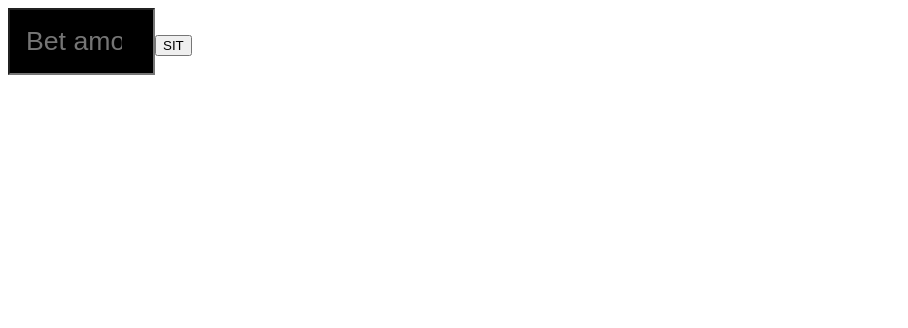
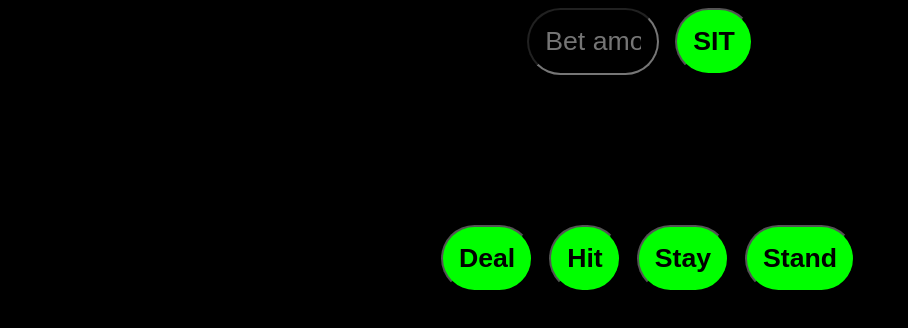
Before and after one commit to MihaiTSandu/blackjack-home-task, a React (Create React App) app: page / in a window 1280 px wide. Shown: the top 328 px of the page, without its empty margins (0-908 px from the left). Built offline with nearby package versions, Linux system fonts and the light colour scheme.

Commit message:
feat: add buttons and api calls

```diff
--- a/public/index.html
+++ b/public/index.html
@@ -24,6 +24,24 @@
       work correctly both with client-side routing and a non-root public URL.
       Learn how to configure a non-root public URL by running `npm run build`.
     -->
+    <style>
+      input[type="number"] {
+        -moz-appearance: textfield;
+      }
+
+      input::-webkit-outer-spin-button,
+      input::-webkit-inner-spin-button {
+        -webkit-appearance: none;
+        margin: 0;
+      }
+
+      body {
+        text-align: center;
+        background-color: black;
+        font-size: 30pt;
+        overflow: hidden;
+      }
+    </style>
     <title>Blackjack</title>
   </head>
   <body>
--- a/src/app/components/BetAmountInput/index.tsx
+++ b/src/app/components/BetAmountInput/index.tsx
@@ -1,7 +1,7 @@
 import React from "react";
 import styled from "styled-components";
 
-function BetAmountInput() {
+function BetAmountInput(props: any) {
   return (
     <>
       <StyledInput
@@ -9,8 +9,15 @@ function BetAmountInput() {
         type="number"
         max="1000"
         min="10"
+        value={props.value}
+        onInput={props.onInput}
       />
-      <button type="button">SIT</button>
+      <StyledInputButton onClick={props.onClick} type="button">
+        SIT
+      </StyledInputButton>
+      {props.availableBetOptions?.forEach((element: string) => {
+        <span>{element}</span>;
+      })}
     </>
   );
 }
@@ -19,7 +26,21 @@ export default BetAmountInput;
 
 const StyledInput = styled.input`
   background-color: black;
+  border-radius: 3rem;
   color: gray;
   font-size: 20pt;
   padding: 1rem 1rem 1rem 1rem;
+
+  :focus {
+    outline: none;
+  }
 `;
+
+const StyledInputButton = styled.button`
+  background-color: #00ff00;
+  border-radius: 3rem;
+  font-size: 20pt;
+  font-weight: 800;
+  margin-left: 1rem;
+  padding: 1rem 1rem 1rem 1rem;
+`;
--- /dev/null
+++ b/src/app/components/DisplayCards/index.tsx
@@ -0,0 +1,13 @@
+import React from "react";
+
+function DisplayCards(props: any) {
+  return (
+    <div>
+      <h1>{props.dealerCards}</h1>
+      <br></br>
+      <h2>{props.playerCards}</h2>
+    </div>
+  );
+}
+
+export default DisplayCards;
--- a/src/app/components/GameButton/index.tsx
+++ b/src/app/components/GameButton/index.tsx
@@ -1,7 +1,21 @@
 import React from "react";
+import styled from "styled-components";
 
-function GameButton() {
-  return <></>;
+function GameButton(props: any) {
+  return (
+    <>
+      <StyledButton onClick={props.onClick}>{props.name}</StyledButton>
+    </>
+  );
 }
 
 export default GameButton;
+
+const StyledButton = styled.button`
+  background-color: #00ff00;
+  border-radius: 3rem;
+  font-size: 20pt;
+  font-weight: 800;
+  margin-left: 1rem;
+  padding: 1rem 1rem 1rem 1rem;
+`;
--- a/src/app/pages/GamePage.tsx
+++ b/src/app/pages/GamePage.tsx
@@ -1,10 +1,86 @@
-import React from "react";
+import React, { useState } from "react";
+import dealApiCall from "../../utils/dealApiCall";
+import sitApiCall from "../../utils/sitApiCall";
+import standApiCall from "../../utils/standApiCall";
+import turnApiCall from "../../utils/turnApiCall";
 import BetAmountInput from "../components/BetAmountInput";
+import DisplayCards from "../components/DisplayCards";
+import GameButton from "../components/GameButton";
 
 function GamePage() {
+  const [availableMoney, setavailableMoney] = useState("");
+  const [availableBetOptions, setAvailableBetOptions] = useState([]);
+  const [sessionId, setSessionId] = useState("");
+  const [betAmount, setBetAmount] = useState("");
+
+  const sitButtonClick = async () => {
+    if (availableMoney === "") {
+      alert("Must place a bet between 10 and 1000");
+    } else if (parseInt(availableMoney, 10) < parseInt("10", 10)) {
+      alert("Must place a bet between 10 and 1000");
+    } else if (parseInt(availableMoney, 10) > parseInt("1000", 10)) {
+      alert("Must place a bet between 10 and 1000");
+    } else {
+      sitApiCall(
+        { balance: availableMoney },
+        setSessionId,
+        setAvailableBetOptions
+      );
+    }
+  };
+
+  const standButtonClick = async () => {
+    if (sessionId) {
+      standApiCall({ sessionId: sessionId });
+    } else {
+      alert("You must first sit at a table!");
+    }
+  };
+
+  const dealButtonClick = async () => {
+    await setBetAmount("10");
+    if (sessionId) {
+      dealApiCall({ bet: betAmount, sessionId: sessionId });
+    } else {
+      alert("You must first sit at a table!");
+    }
+  };
+
+  const turnButtonClick = async (action: string) => {
+    if (sessionId) {
+      turnApiCall({ action: action, sessionId: sessionId });
+    } else {
+      alert("You must first sit at a table!");
+    }
+  };
+
   return (
     <>
-      <BetAmountInput />
+      <BetAmountInput
+        value={availableMoney}
+        onInput={(e: any) => {
+          setavailableMoney(e.target.value);
+        }}
+        onClick={sitButtonClick}
+        availableBetOptions={availableBetOptions}
+      />
+      <DisplayCards></DisplayCards>
+      <div>
+        <GameButton onClick={dealButtonClick} name="Deal" />
+        <GameButton
+          onClick={() => {
+            turnButtonClick("hit");
+          }}
+          name="Hit"
+        />
+        <GameButton
+          onClick={() => {
+            turnButtonClick("stay");
+          }}
+          name="Stay"
+        />
+        <GameButton onClick={standButtonClick} name="Stand" />
+      </div>
     </>
   );
 }
--- /dev/null
+++ b/src/utils/dealApiCall.ts
@@ -0,0 +1,18 @@
+import encodeCallBody from "./encodeCallBody";
+
+const dealApiCall = async (details: any) => {
+
+    const requestBody = encodeCallBody(details);
+
+        const response = await fetch("https://blackjack.fuzz.me.uk/deal", {
+        method: "POST",
+        headers: {
+          "Content-Type": "application/x-www-form-urlencoded",
+        },
+        body: requestBody,
+        });
+
+    return response;
+}
+
+export default dealApiCall;
--- /dev/null
+++ b/src/utils/encodeCallBody.ts
@@ -0,0 +1,13 @@
+const encodeCallBody = (details: any) => {
+    let requestBody: any = [];
+    for (const property in details) {
+      const encodedKey = encodeURIComponent(property);
+      const encodedValue = encodeURIComponent(details[property]);
+      requestBody.push(encodedKey + "=" + encodedValue);
+    }
+    requestBody = requestBody.join("&");
+
+    return requestBody;
+}
+
+export default encodeCallBody;
--- /dev/null
+++ b/src/utils/sitApiCall.ts
@@ -0,0 +1,21 @@
+import encodeCallBody from "./encodeCallBody";
+
+const sitApiCall = async (details: any, setSessionId: React.Dispatch<React.SetStateAction<string>>
+  , setAvailableBetOptions: React.Dispatch<React.SetStateAction<never[]>>) => {
+
+  const requestBody = encodeCallBody(details);
+
+    const response = await fetch("https://blackjack.fuzz.me.uk/sit", {
+        method: "POST",
+        headers: {
+          "Content-Type": "application/x-www-form-urlencoded",
+        },
+        body: requestBody,
+      });
+      // ?????
+      const json = await response.json();
+      setSessionId(json.sessionId);
+      setAvailableBetOptions(json.availableBetOptions);
+}
+
+export default sitApiCall;
--- /dev/null
+++ b/src/utils/standApiCall.ts
@@ -0,0 +1,17 @@
+import encodeCallBody from "./encodeCallBody";
+
+const standApiCall = async (details: any) => {
+const requestBody = encodeCallBody(details);
+
+const response = await fetch("https://blackjack.fuzz.me.uk/stand", {
+method: "POST",
+headers: {
+  "Content-Type": "application/x-www-form-urlencoded",
+},
+body: requestBody,
+});
+
+return response;
+}
+
+export default standApiCall;
--- /dev/null
+++ b/src/utils/turnApiCall.ts
@@ -0,0 +1,17 @@
+import encodeCallBody from "./encodeCallBody";
+
+const turnApiCall = async (details: any) => {
+    const requestBody = encodeCallBody(details);
+
+    const response = await fetch("https://blackjack.fuzz.me.uk/turn", {
+    method: "POST",
+    headers: {
+      "Content-Type": "application/x-www-form-urlencoded",
+    },
+    body: requestBody,
+    });
+
+return response;
+}
+
+export default turnApiCall;
```
Also changed, not shown: 1 other file (tests, documents, lock files or other folders).
